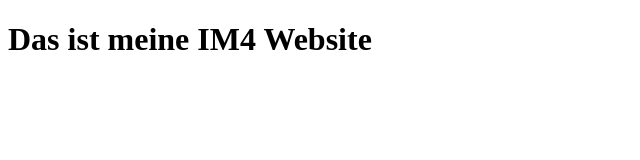
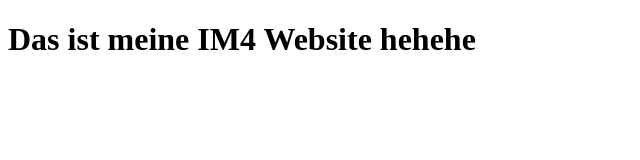
Before and after one commit to melinalibu/IM4, a plain HTML site: page index.html in a window 1280 px wide. Shown: the whole page, without its empty margins (0-640 px from the left). Drawn offline with Linux system fonts and the light colour scheme.

Commit message:
Update heading text in index.html

```diff
--- a/index.html
+++ b/index.html
@@ -6,6 +6,6 @@
     <title>Document</title>
 </head>
 <body>
-    <h1>Das ist meine IM4 Website</h1>
+    <h1>Das ist meine IM4 Website hehehe</h1>
 </body>
 </html>
```
